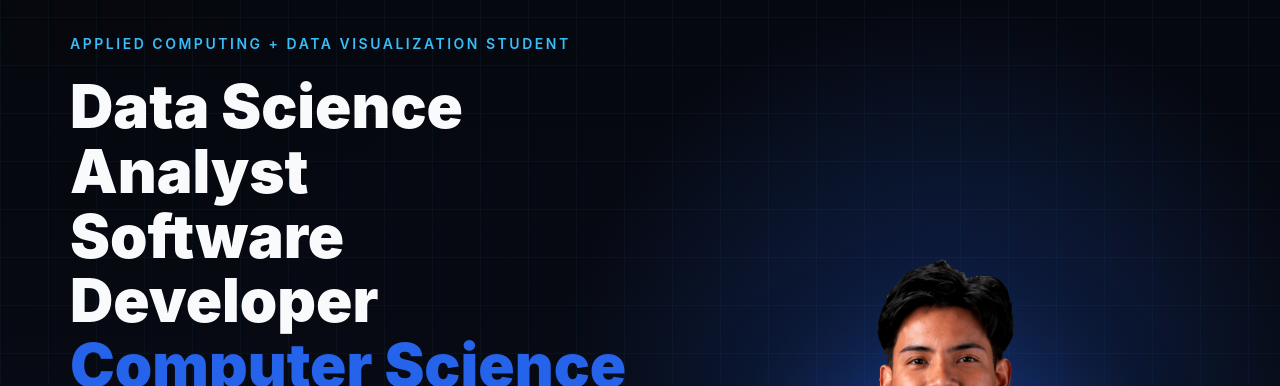
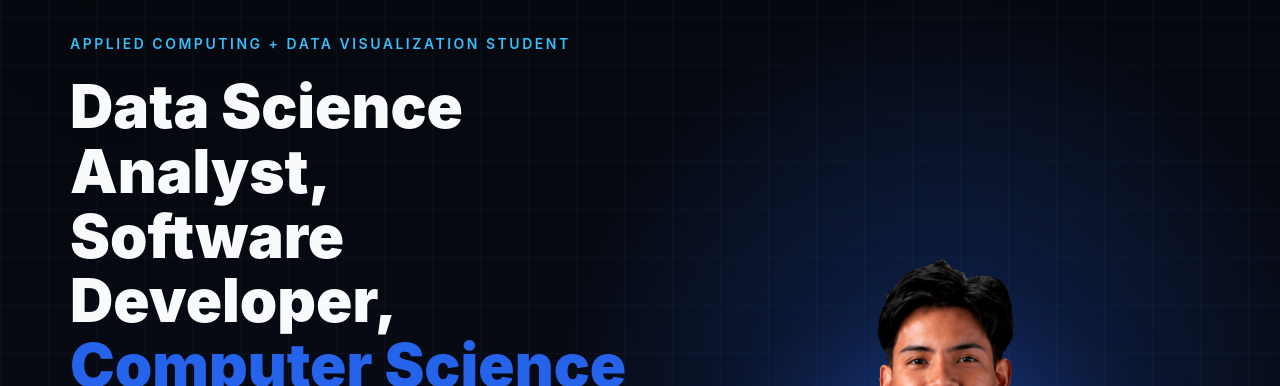
Before and after one commit to Manuelgrios/personal-portfolio, a React (Vite) app: page / in a window 1280 px wide. Shown: the part 127-513 px from the top of the page. Built offline with nearby package versions, Linux system fonts and the light colour scheme.

Commit message:
Update profile.ts

```diff
--- a/src/data/profile.ts
+++ b/src/data/profile.ts
@@ -86,7 +86,7 @@ export const profile: Profile = {
   ],
   hero: {
     eyebrow: "Applied Computing + Data Visualization Student",
-    headline: ["Data Science Analyst", "Software Developer"],
+    headline: ["Data Science Analyst,", "Software Developer,"],
     highlightedHeadline: "Computer Science",
     body:
       "I'm an Applied Computing and Data Visualization student at the University of Washington Bothell. I build software tools, debug systems, automate workflows, and use visual explanations to make technical problems easier to understand.",
```
